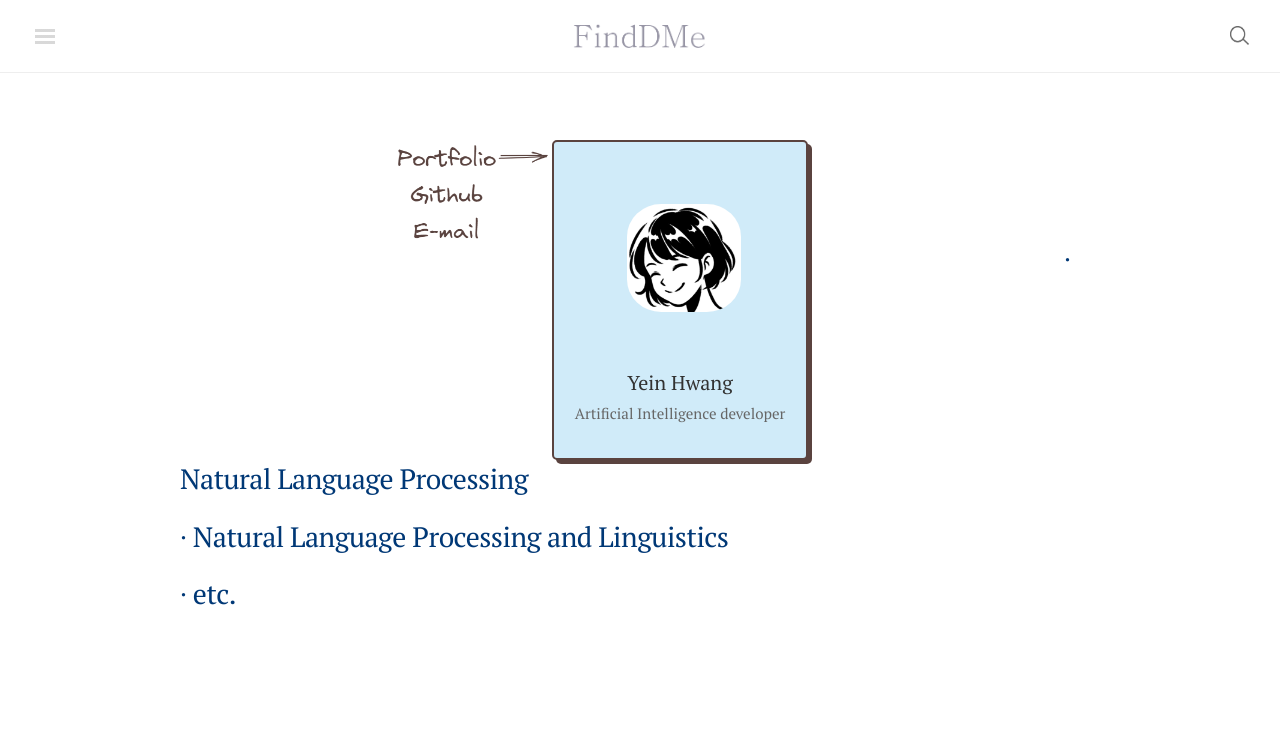
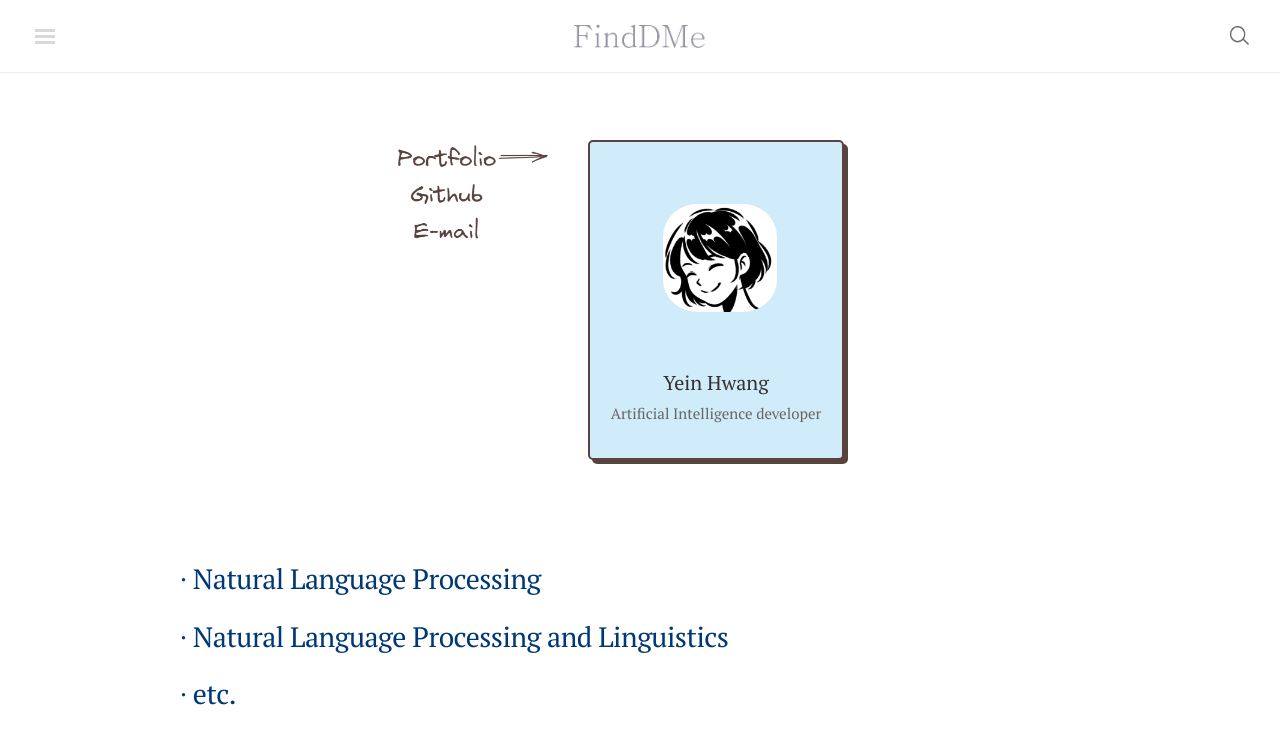
Before and after one commit to finddme/finddme.github.io, a Jekyll site: the page built from index.html, in a window 1280 px wide. Shown: the top 744 px of the page. Built offline with Jekyll 4.4.1, drawn with Linux system fonts in a browser that asks for light colours; nearby versions of some CDN libraries; comment, search, counter and statistics services are not loaded.

Commit message:
Update index.html

```diff
--- a/index.html
+++ b/index.html
@@ -43,7 +43,7 @@
 <div class="card-expo">
 <!--       <div class="card" onclick="location.href='https://finddme.github.io/about/';" style=" cursor: pointer; float: right;"> -->
 <!--       <div class="card" onclick="location.href='https://finddme.github.io/blog/portfolio/';" style=" cursor: pointer; float: center; width: 40%; margin-right: 256px;" > -->
-      <div class="card" onclick="location.href='https://finddme.github.io/blog/portfolio/';" style=" cursor: pointer; float: left; margin-right: 256px;" >
+      <div class="card" onclick="location.href='https://finddme.github.io/blog/portfolio/';" style=" cursor: pointer; float: center; margin-right: 256px;" >
 <!--       <div class="card" onclick="location.href='https://finddme.github.io/blog/portfolio/';" style=" cursor: pointer; float: center;  margin-left: 128px;" > -->
         <div class="card-photo"></div>
         <div class="card-title">Yein Hwang<br>
```
